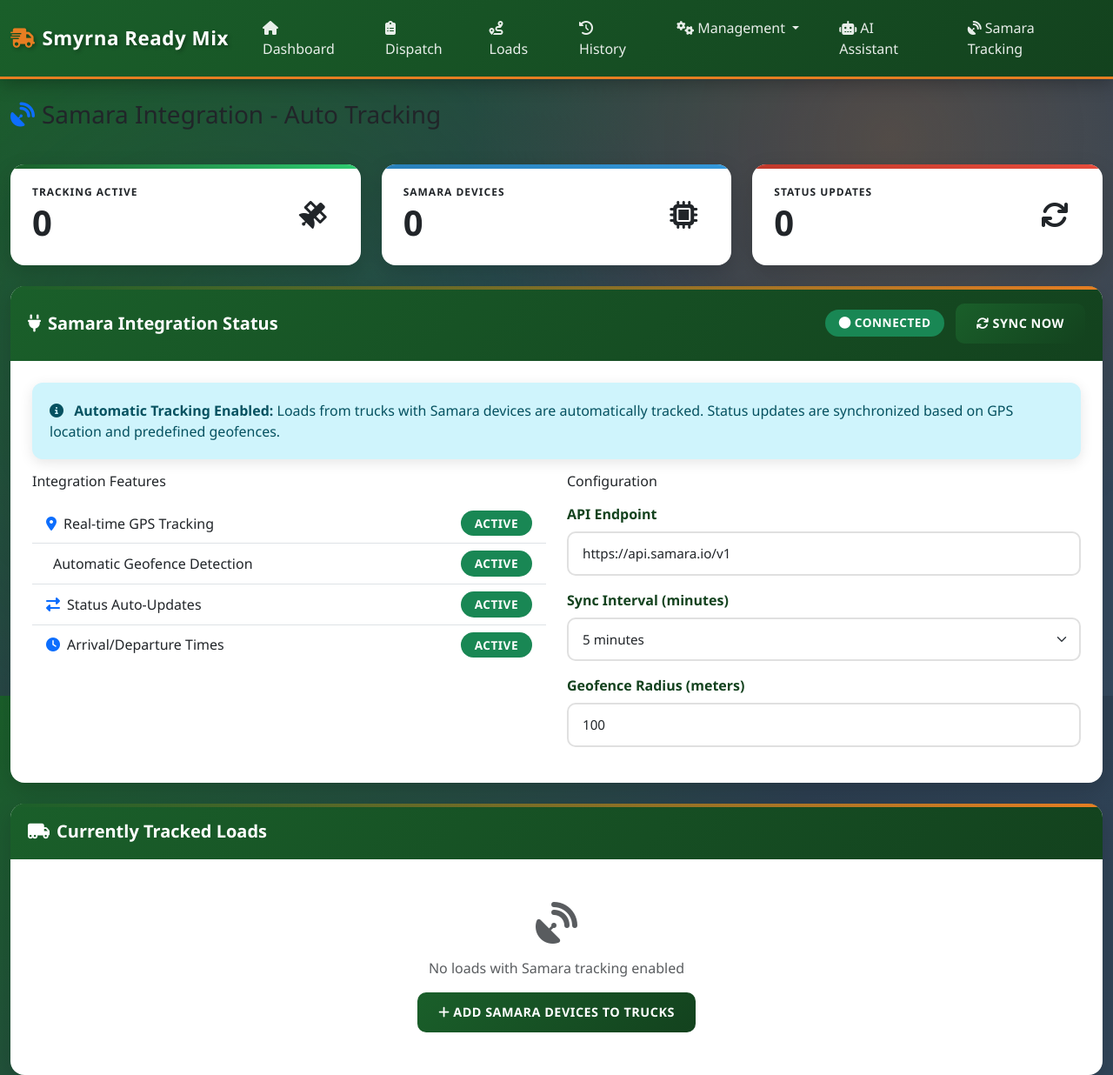
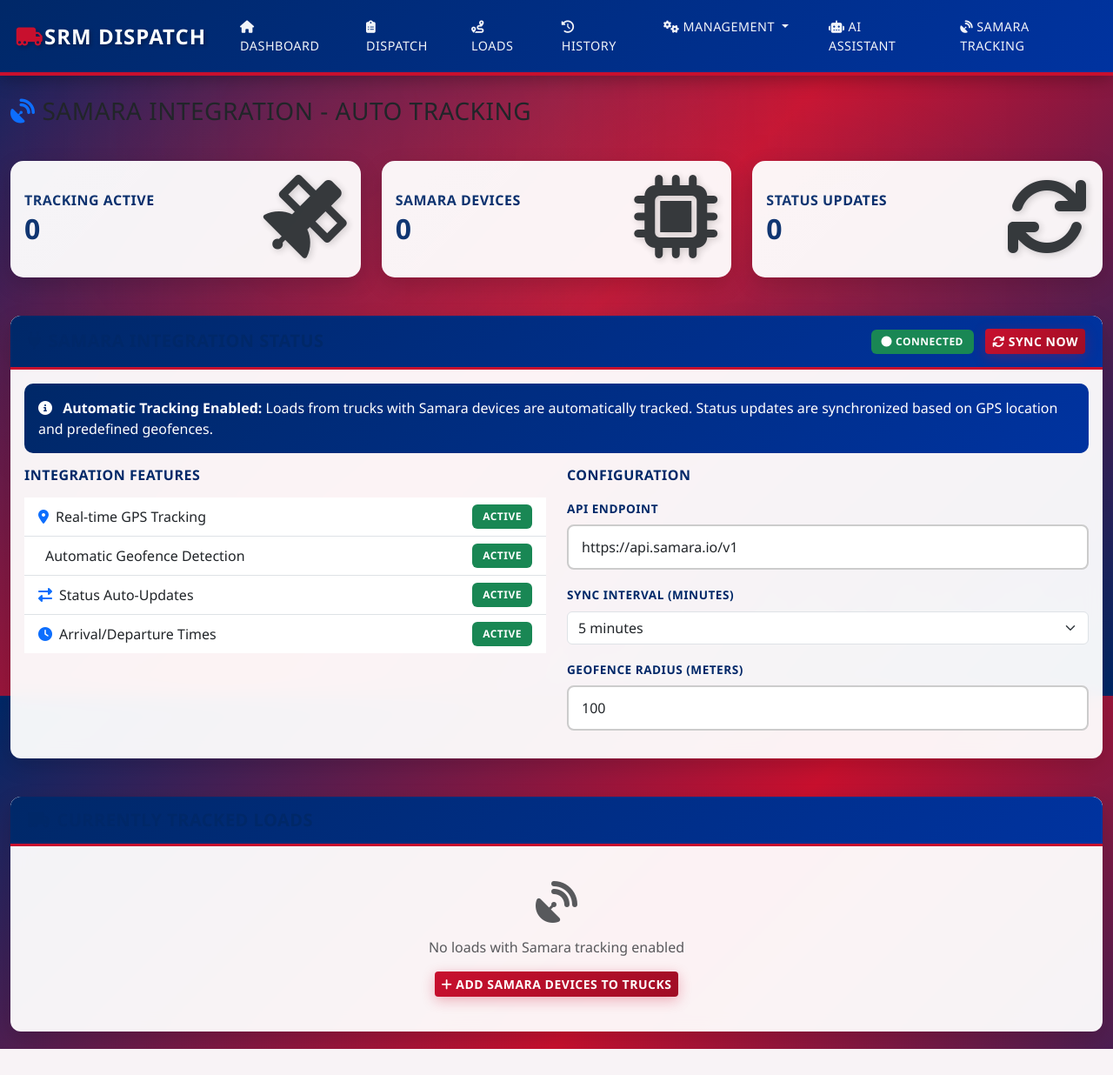
Before and after one commit to Skeeter-Modding/DispatchSoftware, a Flask app: page /samara/integration in a window 1280 px wide. Shown: the whole page at 87% size. After the commit the page ends 1206 px from the top, so only its background shows below. Run offline with Flask 3, Linux system fonts and the light colour scheme; some libraries are stand-ins or nearby versions.

Commit message:
Update to American patriotic theme (red, white, blue) with SRM branding

```diff
--- a/static/css/style.css
+++ b/static/css/style.css
@@ -1,28 +1,28 @@
-/* SRM Dispatch System - Enhanced Concrete Theme */
+/* SRM Dispatch System - American Patriotic Theme */
 
 :root {
-    --srm-primary: #1a5f2a; /* Concrete green */
-    --srm-primary-dark: #13421e;
-    --srm-secondary: #808080; /* Concrete gray */
-    --srm-accent: #e67e22; /* Construction orange */
-    --srm-blue: #2980b9; /* Water blue */
-    --srm-dark-blue: #1a5276;
-    --srm-light-bg: #f5f5f0; /* Light concrete color */
-    --srm-white: #ffffff;
+    --srm-red: #C8102E; /* American red */
+    --srm-red-dark: #A00D25;
+    --srm-white: #FFFFFF;
+    --srm-blue: #002868; /* American blue */
+    --srm-blue-light: #0033A0;
+    --srm-gray-light: #F5F5F5;
+    --srm-gray: #CCCCCC;
+    --srm-dark: #333333;
     --srm-shadow: rgba(0, 0, 0, 0.15);
 }
 
 body {
     font-family: 'Segoe UI', Tahoma, Geneva, Verdana, sans-serif;
     background: linear-gradient(135deg,
-        #1a5f2a 0%,
-        #2c3e50 50%,
-        #34495e 100%);
+        #002868 0%,
+        #C8102E 50%,
+        #002868 100%);
     min-height: 100vh;
     background-attachment: fixed;
 }
 
-/* Add concrete texture effect */
+/* American flag inspired overlay */
 body::before {
     content: '';
     position: fixed;
@@ -31,241 +31,105 @@
     width: 100%;
     height: 100%;
     background-image:
-        radial-gradient(circle at 20% 50%, rgba(26, 95, 42, 0.3) 0%, transparent 50%),
-        radial-gradient(circle at 80% 20%, rgba(230, 126, 34, 0.2) 0%, transparent 40%),
-        radial-gradient(circle at 40% 80%, rgba(41, 128, 185, 0.2) 0%, transparent 45%);
+        linear-gradient(90deg,
+            transparent 0%,
+            rgba(255, 255, 255, 0.05) 50%,
+            transparent 100%),
+        radial-gradient(circle at 30% 20%, rgba(200, 16, 46, 0.15) 0%, transparent 50%),
+        radial-gradient(circle at 70% 80%, rgba(0, 40, 104, 0.15) 0%, transparent 50%);
     z-index: -1;
     pointer-events: none;
 }
 
+/* Navigation */
 .navbar {
-    background: linear-gradient(135deg, var(--srm-primary) 0%, var(--srm-primary-dark) 100%);
+    background: linear-gradient(135deg, var(--srm-blue) 0%, var(--srm-blue-light) 100%);
     box-shadow: 0 4px 20px rgba(0, 0, 0, 0.3);
-    border-bottom: 3px solid var(--srm-accent);
+    border-bottom: 4px solid var(--srm-red);
 }
 
 .navbar-brand {
     font-weight: 700;
-    font-size: 1.4rem;
-    letter-spacing: 0.5px;
+    font-size: 1.5rem;
+    letter-spacing: 1px;
     color: white !important;
     text-shadow: 2px 2px 4px rgba(0, 0, 0, 0.3);
+    text-transform: uppercase;
 }
 
 .navbar-brand i {
-    color: var(--srm-accent);
+    color: var(--srm-red);
 }
 
 .nav-link {
-    color: rgba(255, 255, 255, 0.9) !important;
+    color: rgba(255, 255, 255, 0.95) !important;
     font-weight: 500;
     padding: 12px 18px !important;
     border-radius: 8px;
     transition: all 0.3s;
     margin: 0 5px;
+    text-transform: uppercase;
+    font-size: 0.9rem;
+    letter-spacing: 0.5px;
 }
 
 .nav-link:hover {
     background: rgba(255, 255, 255, 0.2);
     color: white !important;
     transform: translateY(-2px);
+    box-shadow: 0 4px 10px rgba(0, 0, 0, 0.2);
 }
 
 .nav-link.active {
-    background: var(--srm-accent);
+    background: var(--srm-red);
     color: white !important;
     font-weight: 600;
+    box-shadow: 0 4px 10px rgba(200, 16, 46, 0.4);
 }
 
+/* Cards */
 .card {
     border: none;
-    border-radius: 16px;
-    box-shadow: 0 8px 25px var(--srm-shadow);
-    transition: all 0.3s;
-    overflow: hidden;
-    background: white;
-}
-
-.card::before {
-    content: '';
-    position: absolute;
-    top: 0;
-    left: 0;
-    right: 0;
-    height: 4px;
-    background: linear-gradient(90deg, var(--srm-primary), var(--srm-accent));
-    z-index: 1;
+    border-radius: 12px;
+    box-shadow: 0 8px 25px rgba(0, 0, 0, 0.15);
+    backdrop-filter: blur(10px);
+    background: rgba(255, 255, 255, 0.95);
+    transition: all 0.3s ease;
+    margin-bottom: 20px;
 }
 
 .card:hover {
-    transform: translateY(-8px);
-    box-shadow: 0 12px 35px rgba(0, 0, 0, 0.25);
+    transform: translateY(-5px);
+    box-shadow: 0 12px 35px rgba(0, 0, 0, 0.2);
 }
 
 .card-header {
-    background: linear-gradient(135deg, var(--srm-primary) 0%, var(--srm-primary-dark) 100%);
+    background: linear-gradient(135deg, var(--srm-blue) 0%, var(--srm-blue-light) 100%);
     color: white;
     font-weight: 600;
-    border: none;
-    padding: 20px;
-    position: relative;
+    text-transform: uppercase;
+    letter-spacing: 1px;
+    border-bottom: 3px solid var(--srm-red);
+    border-radius: 12px 12px 0 0 !important;
+    padding: 15px 20px;
 }
 
-.card-header h5 {
-    margin: 0;
-    color: white;
-    font-weight: 600;
-}
-
-.card-body {
-    padding: 25px;
-}
-
-.btn {
-    border-radius: 10px;
-    padding: 12px 24px;
-    font-weight: 600;
-    transition: all 0.3s;
-    border: none;
+.card-title {
+    color: var(--srm-blue);
+    font-weight: 700;
     text-transform: uppercase;
     letter-spacing: 0.5px;
-    font-size: 0.9rem;
-}
-
-.btn-primary {
-    background: linear-gradient(135deg, var(--srm-primary) 0%, var(--srm-primary-dark) 100%);
-    color: white;
-}
-
-.btn-primary:hover {
-    background: linear-gradient(135deg, var(--srm-primary-dark) 0%, var(--srm-primary) 100%);
-    transform: translateY(-3px);
-    box-shadow: 0 6px 20px rgba(26, 95, 42, 0.4);
-}
-
-.btn-success {
-    background: linear-gradient(135deg, var(--srm-primary) 0%, #2ecc71 100%);
-    color: white;
-}
-
-.btn-info {
-    background: linear-gradient(135deg, var(--srm-blue) 0%, var(--srm-dark-blue) 100%);
-    color: white;
-}
-
-.btn-warning {
-    background: linear-gradient(135deg, var(--srm-accent) 0%, #d35400 100%);
-    color: white;
-}
-
-.btn:hover {
-    transform: translateY(-3px);
-    box-shadow: 0 6px 20px rgba(0, 0, 0, 0.2);
-}
-
-.badge {
-    padding: 8px 16px;
-    border-radius: 20px;
-    font-weight: 600;
-    font-size: 0.85rem;
-    text-transform: uppercase;
-    letter-spacing: 0.5px;
-}
-
-.table {
-    background: white;
-    border-radius: 12px;
-    overflow: hidden;
-    box-shadow: 0 4px 15px rgba(0, 0, 0, 0.1);
-}
-
-.table thead th {
-    background: linear-gradient(135deg, var(--srm-primary) 0%, var(--srm-primary-dark) 100%);
-    color: white;
-    font-weight: 600;
-    border: none;
-    padding: 15px;
-    text-transform: uppercase;
-    font-size: 0.85rem;
-    letter-spacing: 0.5px;
-}
-
-.table tbody tr {
-    transition: all 0.2s;
-    border-bottom: 1px solid #eee;
-}
-
-.table tbody tr:hover {
-    background: linear-gradient(90deg, rgba(26, 95, 42, 0.05), rgba(230, 126, 34, 0.05));
-    transform: scale(1.01);
-}
-
-.table td {
-    padding: 15px;
-    vertical-align: middle;
-}
-
-.form-control, .form-select {
-    border-radius: 10px;
-    border: 2px solid #e0e0e0;
-    transition: all 0.3s;
-    padding: 12px 16px;
-    font-size: 0.95rem;
-}
-
-.form-control:focus, .form-select:focus {
-    border-color: var(--srm-primary);
-    box-shadow: 0 0 0 0.2rem rgba(26, 95, 42, 0.15);
-    background: white;
-}
-
-.form-label {
-    font-weight: 600;
-    color: var(--srm-primary-dark);
-    margin-bottom: 8px;
-}
-
-.modal {
-    backdrop-filter: blur(10px);
-}
-
-.modal-content {
-    border: none;
-    border-radius: 20px;
-    box-shadow: 0 15px 50px rgba(0, 0, 0, 0.3);
-    overflow: hidden;
-}
-
-.modal-header {
-    background: linear-gradient(135deg, var(--srm-primary) 0%, var(--srm-primary-dark) 100%);
-    color: white;
-    border: none;
-    padding: 25px;
-}
-
-.modal-header h5 {
-    color: white;
-    font-weight: 600;
     margin: 0;
-}
-
-.modal-body {
-    padding: 30px;
-}
-
-.modal-footer {
-    border-top: 2px solid #f0f0f0;
-    padding: 25px;
 }
 
 /* Stats Cards */
 .stats-card {
+    border: none;
+    border-radius: 15px;
+    box-shadow: 0 8px 25px rgba(0, 0, 0, 0.15);
+    transition: all 0.4s ease;
+    overflow: hidden;
     position: relative;
-    overflow: hidden;
-    border: none;
-    border-radius: 16px;
-    box-shadow: 0 8px 25px rgba(0, 0, 0, 0.15);
-    transition: all 0.3s;
 }
 
 .stats-card::before {
@@ -273,182 +137,295 @@
     position: absolute;
     top: 0;
     left: 0;
-    right: 0;
-    height: 5px;
-}
-
-.stats-card-primary::before {
-    background: linear-gradient(90deg, #1a5f2a, #2ecc71);
-}
-
-.stats-card-success::before {
-    background: linear-gradient(90deg, #2980b9, #3498db);
-}
-
-.stats-card-info::before {
-    background: linear-gradient(90deg, #e67e22, #f39c12);
-}
-
-.stats-card-warning::before {
-    background: linear-gradient(90deg, #c0392b, #e74c3c);
+    width: 100%;
+    height: 100%;
+    background: linear-gradient(135deg,
+        rgba(255, 255, 255, 0.1) 0%,
+        transparent 50%);
+    pointer-events: none;
 }
 
 .stats-card:hover {
-    transform: translateY(-5px);
-    box-shadow: 0 12px 35px rgba(0, 0, 0, 0.2);
+    transform: translateY(-8px) scale(1.02);
+    box-shadow: 0 15px 40px rgba(0, 0, 0, 0.25);
 }
 
 .stats-card .icon {
-    width: 60px;
-    height: 60px;
-    border-radius: 12px;
-    display: flex;
-    align-items: center;
-    justify-content: center;
-    background: rgba(255, 255, 255, 0.2);
-    backdrop-filter: blur(10px);
+    font-size: 3rem;
+    opacity: 0.9;
+    filter: drop-shadow(2px 2px 4px rgba(0, 0, 0, 0.2));
 }
 
-.stats-card h6 {
-    text-transform: uppercase;
-    font-size: 0.75rem;
-    letter-spacing: 1px;
-    font-weight: 700;
-    margin-bottom: 5px;
+.stats-card-red {
+    background: linear-gradient(135deg, var(--srm-red) 0%, var(--srm-red-dark) 100%);
+    color: white;
+    border-bottom: 4px solid white;
 }
 
-.stats-card h2 {
-    font-weight: 800;
-    font-size: 2.5rem;
-    margin-bottom: 0;
+.stats-card-blue {
+    background: linear-gradient(135deg, var(--srm-blue) 0%, var(--srm-blue-light) 100%);
+    color: white;
+    border-bottom: 4px solid white;
 }
 
-.alert {
-    border: none;
-    border-radius: 12px;
-    box-shadow: 0 4px 15px rgba(0, 0, 0, 0.1);
-    padding: 20px;
+.stats-card-white {
+    background: linear-gradient(135deg, #f8f9fa 0%, #e9ecef 100%);
+    color: var(--srm-blue);
+    border: 3px solid var(--srm-blue);
 }
 
-.status-badge {
-    padding: 8px 16px;
-    border-radius: 25px;
-    font-size: 0.8rem;
+.stats-card .number {
+    font-size: 2.5rem;
+    font-weight: 700;
+    text-shadow: 2px 2px 4px rgba(0, 0, 0, 0.1);
+}
+
+/* Buttons */
+.btn-primary {
+    background: linear-gradient(135deg, var(--srm-red) 0%, var(--srm-red-dark) 100%);
+    border: none;
+    font-weight: 600;
+    text-transform: uppercase;
+    letter-spacing: 0.5px;
+    box-shadow: 0 4px 15px rgba(200, 16, 46, 0.3);
+    transition: all 0.3s;
+}
+
+.btn-primary:hover {
+    transform: translateY(-2px);
+    box-shadow: 0 6px 20px rgba(200, 16, 46, 0.4);
+    background: linear-gradient(135deg, var(--srm-red-dark) 0%, var(--srm-red) 100%);
+}
+
+.btn-secondary {
+    background: linear-gradient(135deg, var(--srm-blue) 0%, var(--srm-blue-light) 100%);
+    border: none;
+    font-weight: 600;
+    text-transform: uppercase;
+    letter-spacing: 0.5px;
+    box-shadow: 0 4px 15px rgba(0, 40, 104, 0.3);
+    transition: all 0.3s;
+}
+
+.btn-secondary:hover {
+    transform: translateY(-2px);
+    box-shadow: 0 6px 20px rgba(0, 40, 104, 0.4);
+    background: linear-gradient(135deg, var(--srm-blue-light) 0%, var(--srm-blue) 100%);
+}
+
+/* Tables */
+.table {
+    background: white;
+    border-radius: 10px;
+    overflow: hidden;
+}
+
+.table thead {
+    background: linear-gradient(135deg, var(--srm-blue) 0%, var(--srm-blue-light) 100%);
+    color: white;
+}
+
+.table thead th {
+    border: none;
+    font-weight: 600;
+    text-transform: uppercase;
+    letter-spacing: 0.5px;
+    padding: 15px;
+}
+
+.table tbody tr {
+    transition: all 0.2s;
+}
+
+.table tbody tr:hover {
+    background: rgba(200, 16, 46, 0.05);
+    transform: scale(1.01);
+}
+
+/* Forms */
+.form-control {
+    border-radius: 8px;
+    border: 2px solid var(--srm-gray);
+    padding: 12px 15px;
+    transition: all 0.3s;
+}
+
+.form-control:focus {
+    border-color: var(--srm-red);
+    box-shadow: 0 0 0 0.2rem rgba(200, 16, 46, 0.15);
+}
+
+.form-label {
+    font-weight: 600;
+    color: var(--srm-blue);
+    text-transform: uppercase;
+    letter-spacing: 0.5px;
+    font-size: 0.85rem;
+}
+
+/* Alerts */
+.alert {
+    border-radius: 10px;
+    border: none;
+    font-weight: 500;
+}
+
+.alert-info {
+    background: linear-gradient(135deg, var(--srm-blue) 0%, var(--srm-blue-light) 100%);
+    color: white;
+}
+
+.alert-success {
+    background: linear-gradient(135deg, #28a745 0%, #20c997 100%);
+    color: white;
+}
+
+.alert-warning {
+    background: linear-gradient(135deg, #ffc107 0%, #fd7e14 100%);
+    color: white;
+}
+
+.alert-danger {
+    background: linear-gradient(135deg, var(--srm-red) 0%, #dc3545 100%);
+    color: white;
+}
+
+/* Badges */
+.badge {
+    padding: 8px 12px;
+    font-weight: 600;
+    text-transform: uppercase;
+    letter-spacing: 0.5px;
+    border-radius: 6px;
+}
+
+.badge-primary {
+    background: var(--srm-red);
+    color: white;
+}
+
+.badge-secondary {
+    background: var(--srm-blue);
+    color: white;
+}
+
+.badge-success {
+    background: #28a745;
+    color: white;
+}
+
+.badge-warning {
+    background: #ffc107;
+    color: var(--srm-dark);
+}
+
+.badge-danger {
+    background: var(--srm-red);
+    color: white;
+}
+
+/* Status colors */
+.status-assigned {
+    background: var(--srm-blue);
+    color: white;
+}
+
+.status-en-route {
+    background: #ffc107;
+    color: var(--srm-dark);
+}
+
+.status-at-job {
+    background: #fd7e14;
+    color: white;
+}
+
+.status-delivering {
+    background: #17a2b8;
+    color: white;
+}
+
+.status-complete {
+    background: #28a745;
+    color: white;
+}
+
+/* Modal */
+.modal-content {
+    border-radius: 15px;
+    border: none;
+    box-shadow: 0 15px 50px rgba(0, 0, 0, 0.3);
+}
+
+.modal-header {
+    background: linear-gradient(135deg, var(--srm-blue) 0%, var(--srm-blue-light) 100%);
+    color: white;
+    border-bottom: 3px solid var(--srm-red);
+    border-radius: 15px 15px 0 0;
+}
+
+.modal-title {
+    font-weight: 700;
+    text-transform: uppercase;
+    letter-spacing: 1px;
+}
+
+.modal-footer {
+    border-top: 2px solid var(--srm-gray);
+}
+
+/* Container */
+.container {
+    background: rgba(255, 255, 255, 0.98);
+    border-radius: 15px;
+    padding: 30px;
+    box-shadow: 0 10px 40px rgba(0, 0, 0, 0.1);
+    margin-top: 30px;
+    margin-bottom: 30px;
+}
+
+/* Headers */
+h1, h2, h3, h4, h5, h6 {
+    color: var(--srm-blue);
     font-weight: 700;
     text-transform: uppercase;
     letter-spacing: 0.5px;
 }
 
-.load-card {
-    background: white;
-    border-radius: 16px;
-    padding: 25px;
-    margin-bottom: 20px;
-    box-shadow: 0 6px 20px rgba(0, 0, 0, 0.1);
-    transition: all 0.3s;
-    border-left: 4px solid var(--srm-primary);
+.display-4 {
+    font-size: 3.5rem;
+    font-weight: 800;
+    background: linear-gradient(135deg, var(--srm-red) 0%, var(--srm-blue) 100%);
+    -webkit-background-clip: text;
+    -webkit-text-fill-color: transparent;
+    background-clip: text;
 }
 
-.load-card:hover {
-    transform: translateY(-5px);
-    box-shadow: 0 10px 30px rgba(0, 0, 0, 0.15);
-    border-left-color: var(--srm-accent);
-}
-
-.driver-card {
-    background: linear-gradient(135deg, var(--srm-primary) 0%, var(--srm-primary-dark) 100%);
-    color: white;
-    border-radius: 20px;
-    padding: 30px;
-    margin-bottom: 25px;
-    box-shadow: 0 10px 30px rgba(26, 95, 42, 0.4);
-    position: relative;
-    overflow: hidden;
-}
-
-.driver-card::before {
-    content: '';
-    position: absolute;
-    top: 0;
-    right: 0;
-    width: 150px;
-    height: 150px;
-    background: radial-gradient(circle, rgba(230, 126, 34, 0.3) 0%, transparent 70%);
-}
-
-.driver-card h4 {
-    color: white;
-    margin-bottom: 20px;
-    font-weight: 700;
-    text-transform: uppercase;
-    letter-spacing: 1px;
-    position: relative;
-    z-index: 1;
-}
-
-.driver-info {
-    display: flex;
-    justify-content: space-between;
-    align-items: center;
-    margin-bottom: 12px;
-    font-size: 0.95rem;
-    font-weight: 500;
-    position: relative;
-    z-index: 1;
-}
-
-.load-item {
-    background: rgba(255, 255, 255, 0.98);
-    color: #333;
-    border-radius: 12px;
-    padding: 18px;
-    margin-bottom: 12px;
-    box-shadow: 0 4px 12px rgba(0, 0, 0, 0.1);
-    transition: all 0.3s;
-    border-left: 4px solid var(--srm-accent);
-}
-
-.load-item:hover {
-    background: white;
-    transform: translateX(8px);
-    box-shadow: 0 6px 18px rgba(0, 0, 0, 0.15);
-    border-left-color: var(--srm-primary);
-}
-
-.quick-action-btn {
-    background: rgba(255, 255, 255, 0.2);
-    border: 2px solid rgba(255, 255, 255, 0.4);
-    color: white;
-    padding: 10px 20px;
-    border-radius: 10px;
-    transition: all 0.3s;
-    font-weight: 600;
-}
-
-.quick-action-btn:hover {
-    background: white;
-    color: var(--srm-primary);
-    border-color: white;
-    transform: translateY(-2px);
-}
-
-/* Scrollbar styling */
+/* Scrollbar */
 ::-webkit-scrollbar {
-    width: 10px;
+    width: 12px;
 }
 
 ::-webkit-scrollbar-track {
-    background: rgba(26, 95, 42, 0.1);
-    border-radius: 10px;
+    background: var(--srm-gray-light);
 }
 
 ::-webkit-scrollbar-thumb {
-    background: linear-gradient(135deg, var(--srm-primary), var(--srm-accent));
-    border-radius: 10px;
+    background: linear-gradient(135deg, var(--srm-red) 0%, var(--srm-blue) 100%);
+    border-radius: 6px;
 }
 
 ::-webkit-scrollbar-thumb:hover {
-    background: linear-gradient(135deg, var(--srm-primary-dark), var(--srm-accent));
+    background: linear-gradient(135deg, var(--srm-blue) 0%, var(--srm-red) 100%);
+}
+
+/* Footer */
+footer {
+    background: var(--srm-dark);
+    color: white;
+    padding: 30px 0;
+    margin-top: 50px;
+    text-align: center;
 }
 
 /* Animations */
@@ -463,33 +440,65 @@
     }
 }
 
-.card, .stats-card, .driver-card {
-    animation: fadeIn 0.5s ease-out;
+.fade-in {
+    animation: fadeIn 0.6s ease-out;
 }
 
+/* Responsive */
 @media (max-width: 768px) {
-    .stats-card .display-4 {
-        font-size: 2.5rem;
+    .navbar-brand {
+        font-size: 1.2rem;
     }
 
-    .driver-card {
-        padding: 20px;
+    .nav-link {
+        padding: 8px 12px !important;
+        font-size: 0.8rem;
     }
 
-    .load-item {
-        padding: 15px;
+    .container {
+        padding: 20px;
+        margin-top: 20px;
     }
 
-    .btn {
-        padding: 10px 18px;
-        font-size: 0.85rem;
+    .stats-card .number {
+        font-size: 2rem;
+    }
+
+    .stats-card .icon {
+        font-size: 2rem;
     }
 }
 
-/* Status colors */
-.status-assigned { background-color: var(--srm-secondary); }
-.status-en_route { background-color: var(--srm-blue); }
-.status-at_job { background-color: var(--srm-accent); }
-.status-delivering { background-color: var(--srm-primary); }
-.status-complete { background-color: #2ecc71; }
-.status-cancelled { background-color: #c0392b; }
+/* SRM Logo styles */
+.srm-logo {
+    max-height: 50px;
+    filter: drop-shadow(2px 2px 4px rgba(0, 0, 0, 0.2));
+}
+
+/* Truck icon animations */
+@keyframes truckMove {
+    0%, 100% {
+        transform: translateX(0);
+    }
+    50% {
+        transform: translateX(10px);
+    }
+}
+
+.truck-icon {
+    animation: truckMove 2s ease-in-out infinite;
+}
+
+/* Pulse effect for active items */
+@keyframes pulse {
+    0%, 100% {
+        opacity: 1;
+    }
+    50% {
+        opacity: 0.7;
+    }
+}
+
+.pulse {
+    animation: pulse 2s ease-in-out infinite;
+}
--- a/templates/base.html
+++ b/templates/base.html
@@ -10,10 +10,10 @@
 <script src="https://sites.super.myninja.ai/_assets/ninja-daytona-script.js"></script>
 </head>
 <body>
-    <nav class="navbar navbar-expand-lg navbar-dark bg-primary">
+    <nav class="navbar navbar-expand-lg navbar-dark">
         <div class="container-fluid">
             <a class="navbar-brand" href="{{ url_for('dashboard') }}">
-                <i class="fas fa-truck-fast me-2"></i>Smyrna Ready Mix
+                <i class="fas fa-truck-moving me-2 truck-icon"></i>SRM DISPATCH
             </a>
             <button class="navbar-toggler" type="button" data-bs-toggle="collapse" data-bs-target="#navbarNav">
                 <span class="navbar-toggler-icon"></span>
```
